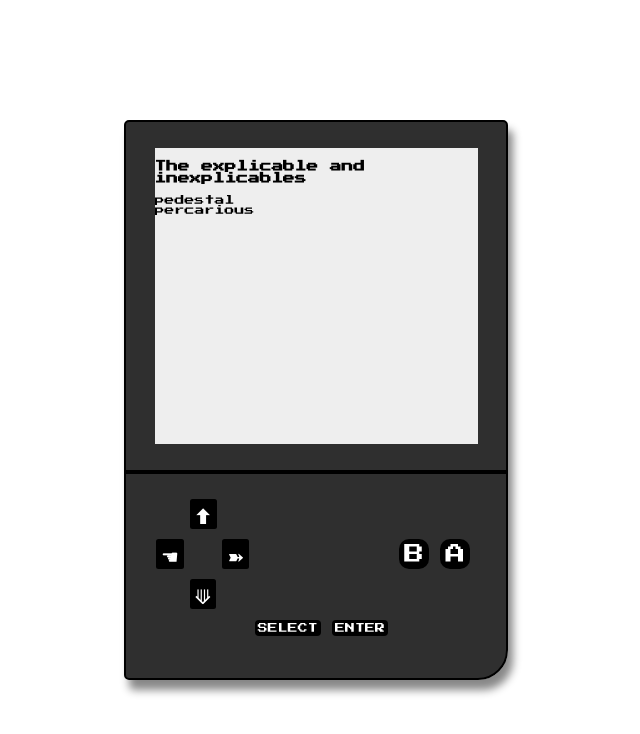
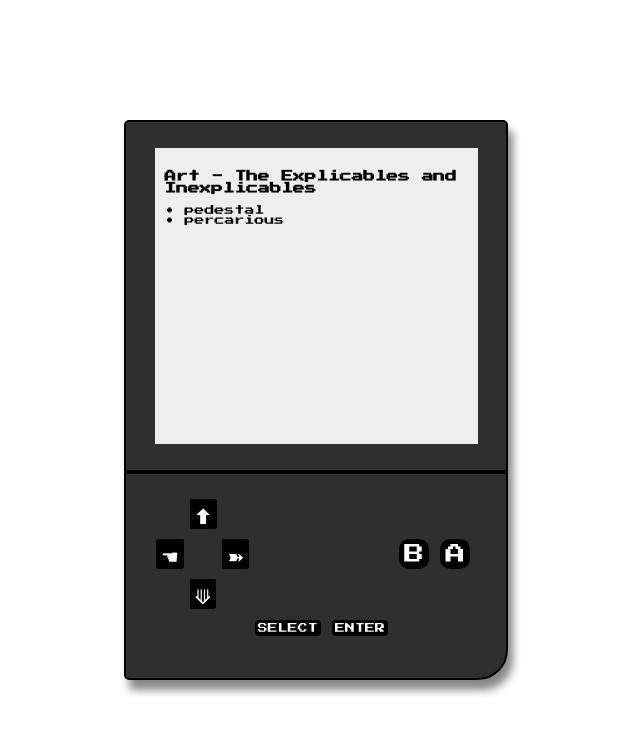
Before and after one commit to majsdev/majsdev.github.io, a React (Create React App) app: page /art in a window 1280 px wide. Shown: the top 734 px of the page, without its empty margins (324-964 px from the left). Built offline with nearby package versions, Linux system fonts and the light colour scheme.

Commit message:
update style

```diff
--- a/src/App.css
+++ b/src/App.css
@@ -40,6 +40,11 @@ html, body {
   left: 7.5%;
 
   overflow: scroll;
+}
+
+/* padding for contents on screen */
+.content>* {
+  padding: 1em;
 }
 
 /* .banner {
--- a/src/pages/about/About.js
+++ b/src/pages/about/About.js
@@ -4,7 +4,7 @@ import './About.css';
 function About() {
   return (
     <div className="About">
-      Lorem ipsum dolor sit amet, consectetur adipiscing elit, sed do eiusmod tempor incididunt ut labore et dolore magna aliqua. Ut enim ad minim veniam, quis nostrud exercitation ullamco laboris nisi ut aliquip ex ea commodo consequat. Duis aute irure dolor in reprehenderit in voluptate velit esse cillum dolore eu fugiat nulla pariatur. Excepteur sint occaecat cupidatat non proident, sunt in culpa qui officia deserunt mollit anim id est laborum. Lorem ipsum dolor sit amet, consectetur adipiscing elit, sed do eiusmod tempor incididunt ut labore et dolore magna aliqua. Ut enim ad minim veniam, quis nostrud exercitation ullamco laboris nisi ut aliquip ex ea commodo consequat. Duis aute irure dolor in reprehenderit in voluptate velit esse cillum dolore eu fugiat nulla pariatur. Excepteur sint occaecat cupidatat non proident, sunt in culpa qui officia deserunt mollit anim id est laborum.
+      Hello world! My name is Jia Sheng Ma <span role="img" aria-label="name-info">ℹ️</span> -- A man of few words.
     </div>
   );
 }
--- a/src/pages/art/Art.js
+++ b/src/pages/art/Art.js
@@ -15,7 +15,7 @@ function Art() {
     Object.entries(themes).map( ([key,value]) => {
             links.push(
                 <li key={`link_${key}`}>
-                    <Link to={`${path}/${key}`}>{key}</Link>
+                    <Link to={`${path}/${key}`}>• {key}</Link>
                 </li>
             )
             routes.push(
@@ -36,7 +36,7 @@ function Art() {
         <div className="Art">
             <Switch>
                 <Route exact path={path}>
-                    <h3>The explicable and inexplicables</h3>
+                    <h3>Art - The Explicables and Inexplicables</h3>
                     <ul>
                         {links}
                     </ul>
--- a/src/pages/home/Home.css
+++ b/src/pages/home/Home.css
@@ -1,7 +1,7 @@
 .typewriter {
   display: inline-block;  /* make div to as wide as content */
-  padding-left: 1em;
 }
+
 .typewriter #hello-world {
   /* Ensures the content is not revealed until the animation */
   overflow: hidden;
--- a/src/pages/work/Work.js
+++ b/src/pages/work/Work.js
@@ -15,7 +15,7 @@ function Work() {
     Object.entries(projects).map( ([key, value]) => {
             links.push(
                 <li key={`link_${key}`}>
-                    <Link to={`${path}/${value.id}`}>{value.name}</Link>
+                    <Link to={`${path}/${value.id}`}>• {value.name}</Link>
                 </li>
             )
             routes.push(
```
